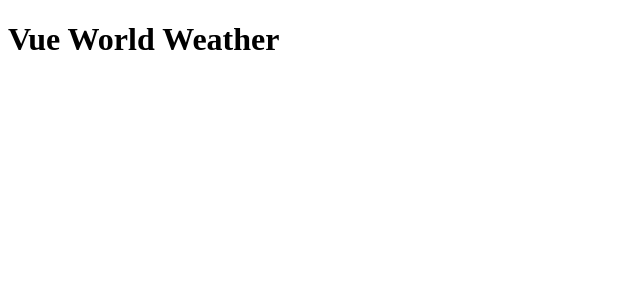
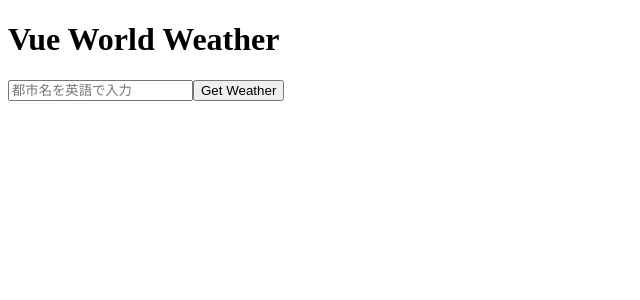
Before and after one commit to darazux/vue-weather-app-proxy, a Vue app: page / in a window 1280 px wide. Shown: the top 300 px of the page, without its empty margins (0-640 px from the left). Built offline with nearby package versions, Linux system fonts and the light colour scheme.

Commit message:
* add Form in using App.vue.

```diff
--- a/src/App.vue
+++ b/src/App.vue
@@ -2,8 +2,10 @@
 
 <template>
   <Title />
+  <Form />
 </template>
 
 <script setup>
 import Title from './components/Title.vue';
+import Form from './components/Form.vue';
 </script>
--- a/src/components/Form.vue
+++ b/src/components/Form.vue
@@ -1 +1,8 @@
 <!-- From.vue -->
+
+<template>
+  <form>
+    <input type="text" placeholder="都市名を英語で入力" />
+    <button type="submit">Get Weather</button>
+  </form>
+</template>
```
